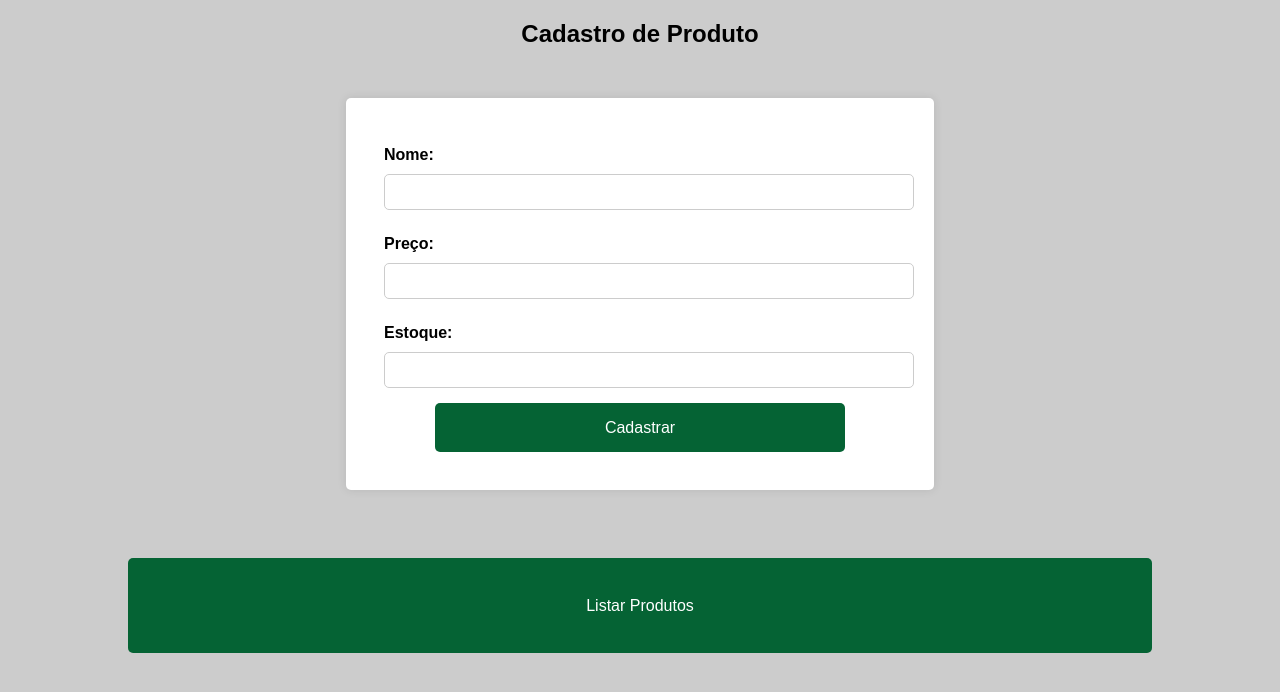
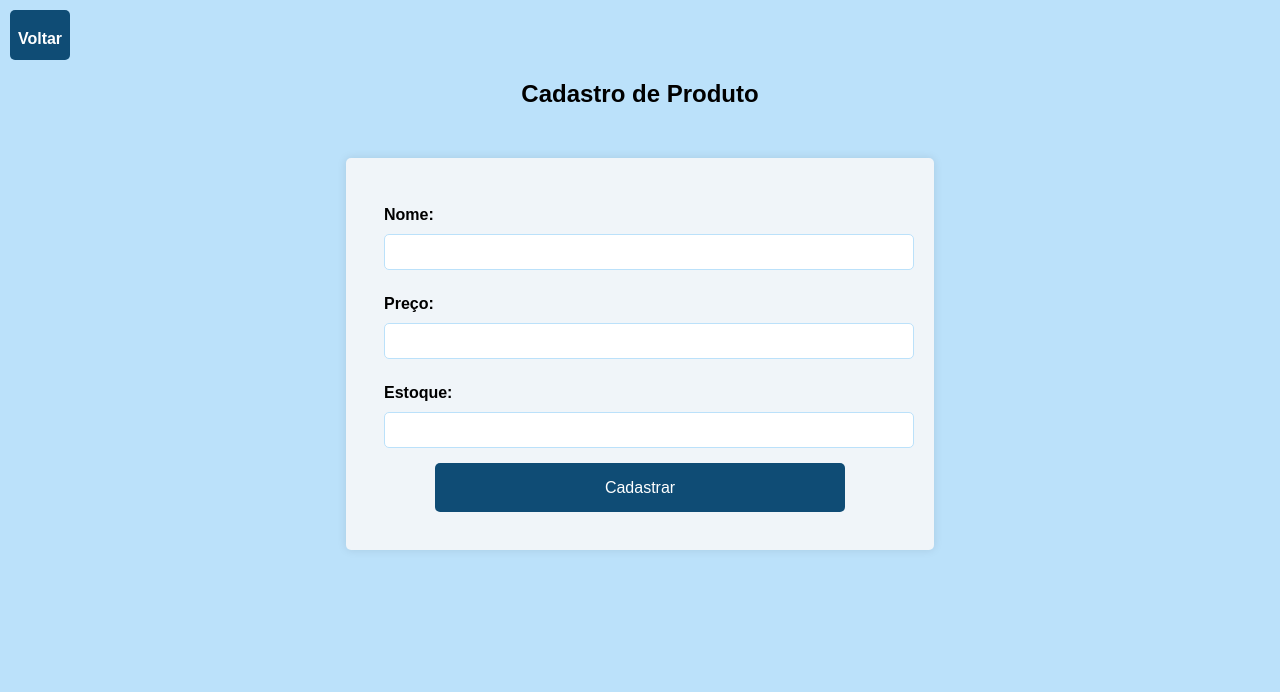
Before and after one commit to Juhh006/SistemaDeGerenciamentoDeProdutos, a Flask app: template templates/cadastro_produto.html in a window 1280 px wide. Shown: the top 692 px of the page. Run offline with Flask 3, Linux system fonts and the light colour scheme; the template is opened without the code that fills it, so the values that code supplies are empty.

Commit message:
alteração de cor

```diff
--- a/static/cadastro_produto.css
+++ b/static/cadastro_produto.css
@@ -1,13 +1,13 @@
 body {
     font-family: Arial, sans-serif;
-    background-color:  #ccc;
+    background-color:  #bbe1fa;
     text-align: center;
     margin: 0;
     padding: 0;
 }
 
 .container {
-    background: white;
+    background: #f0f5f9;
     width: 40%;
     margin: 50px auto;
     padding: 3%;
@@ -31,13 +31,13 @@ input {
     width: 100%;
     padding: 8px;
     margin: 5px 0 15px;
-    border: 1px solid #ccc;
+    border: 1px solid #bbe1fa;
     border-radius: 5px;
     font-size: 16px;
 }
 
-button {
-    background-color: #056334;
+.cad{
+    background-color: #0f4c75;
     color: white;
     border: none;
     padding: 3%;
@@ -46,7 +46,28 @@ button {
     font-size: 16px;
     border-radius: 5px;
 }
-
 button:hover {
-    background-color: #22a16c;
+    background-color: #1c70ca;
 }
+.voltar{
+    background-color: #0f4c75;
+    color: white;
+    border: none;
+    padding: 20px;
+    width: 20px;
+    height: 10px;
+    cursor: pointer;
+    font-size: 16px;
+    border-radius: 5px;
+    display: flex;
+    justify-content: center;
+    margin: 10px;
+}
+a{
+    text-decoration: none;
+    border: 2px solid #000000;
+    border-radius: 10px;
+    padding: 1%;
+    background-color: rgb(231, 227, 221);
+    font-weight: bold;
+}
--- a/static/index.css
+++ b/static/index.css
@@ -1,6 +1,6 @@
 body {
     font-family: Arial, sans-serif;
-    background-color: #ccc;
+    background-color: #BBE1FA;
     margin: 0;
     padding: 0;
     text-align: center;
@@ -19,7 +19,7 @@ button {
 }
 
 button:hover {
-    background-color: #0056b3;
+    background-color: #00b36e;
 }
 #links{
     display: flex;
@@ -28,7 +28,7 @@ button:hover {
     align-items: center;
     padding: 3%;
     gap: 20px;
-    background-color: white;
+    background-color: #f0f5f9;
     margin: 3% 30%;
     height: 100%;
     width:30%;
--- a/templates/cadastro_produto.html
+++ b/templates/cadastro_produto.html
@@ -7,6 +7,7 @@
     <title>Cadastro de Produto</title>
 </head>
 <body>
+    <a class="voltar" href="index.html">Voltar</a>
     <h2>Cadastro de Produto</h2>
     <form class="container" action="/produtos" method="post">
         <label for="nome">Nome:</label>
@@ -18,9 +19,7 @@
         <label for="estoque">Estoque:</label>
         <input type="number" id="estoque" name="estoque" required min="0"><br>
 
-        <button type="submit">Cadastrar</button>
+        <button class="cad" type="submit">Cadastrar</button>
     </form>
-    <br>
-    <button onclick="window.location.href='/produtos'">Listar Produtos</button>
 </body>
 </html>
--- a/templates/cadastro_usuario.html
+++ b/templates/cadastro_usuario.html
@@ -7,6 +7,7 @@
     <link rel="stylesheet" href="/static/cadastro_usuario.css">
 </head>
 <body>
+    <a class="voltar" href="index.html">Voltar</a>
     <h2>Cadastro de Usuário</h2>
     <div class="container">
         <form action="{{ url_for('cadastrar_usuario') }}" method="POST">
```
Also changed, not shown: static/cadastro_usuario.css (+25 -3 lines).
